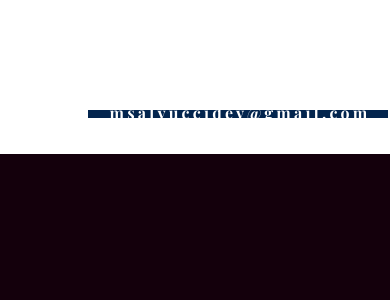
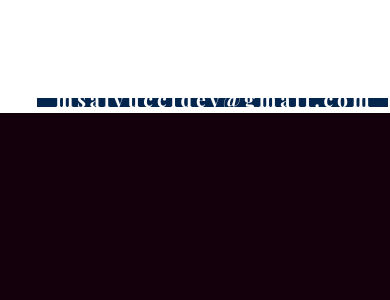
Before and after one commit to oryxwhite/marinasalvucci-portfolio, a Next.js app: page /components/footer/footer in a window 390 px wide. Shown: the top 300 px of the page. Built offline with nearby package versions, Linux system fonts and the light colour scheme; a web font is replaced by a local one.

Commit message:
changed footer email to responsive

```diff
--- a/pages/components/footer/footer.js
+++ b/pages/components/footer/footer.js
@@ -15,16 +15,16 @@ export default function Footer() {
                 position='relative'
                 mt='4em'
                 zIndex='5'
-                fontSize='1.2nem'
+                fontSize='5vw'
                 textAlign='center'
                 fontFamily='Playfair Display'
                 letterSpacing='.2em'
                 color='white'>
                     <Box
-                    top='16px'
+                    top='5vw'
                     left='-2px'
-                    w='300px'
-                    h='8px'
+                    w='90vw'
+                    h='2.4vw'
                     bg='#03254E'
                     position='relative'
                     zIndex='-1' />
--- a/pages/components/hero/hero.js
+++ b/pages/components/hero/hero.js
@@ -4,7 +4,7 @@ import marina from './marina.png'
 
 export default function Hero() {
     return(
-        <Flex mt='4em' width='95%' align='center' justify='center' display='block'>
+        <Flex mt='4em' width='95%' align='center' justify='center' display='block' maxW='670'>
             <Image  layout='responsive' src={marina} alt='marina-portrait' />
             <Heading
             mt='1.2em'
```
